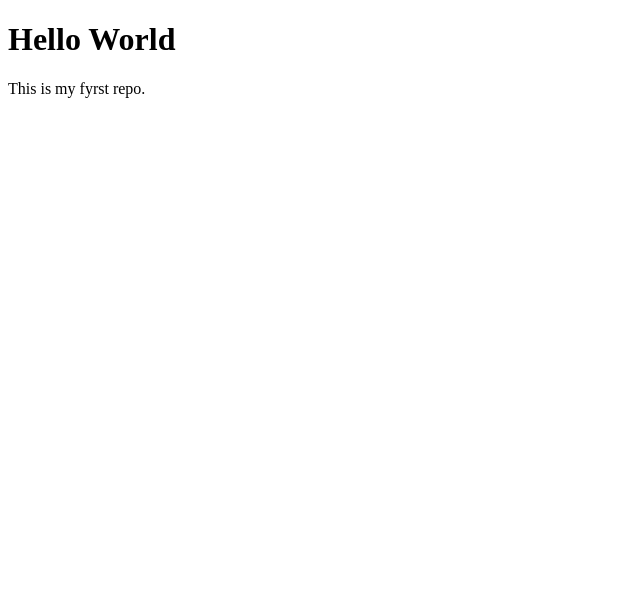
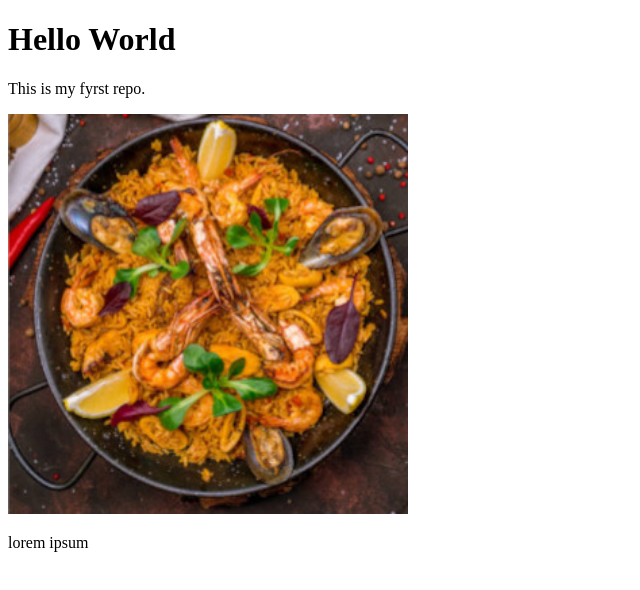
Before and after one commit to BiG-vR/hello-world, a plain HTML site: page index.html in a window 1280 px wide. Shown: the whole page, without its empty margins (0-640 px from the left). Drawn offline with Linux system fonts and the light colour scheme.

Commit message:
add images

```diff
--- a/index.html
+++ b/index.html
@@ -9,5 +9,12 @@
 	<body>
 		<h1>Hello World</h1>
 		<p>This is my fyrst repo.</p>
+		<img
+			src="image/Paella.jpg"
+			alt="mancare spaniola"
+			width="400"
+			height="400"
+		/>
+		<p>lorem ipsum</p>
 	</body>
 </html>
```
Also changed, not shown: image/Paella.jpg (added), styles.css/style.css (added), 1 other file.
